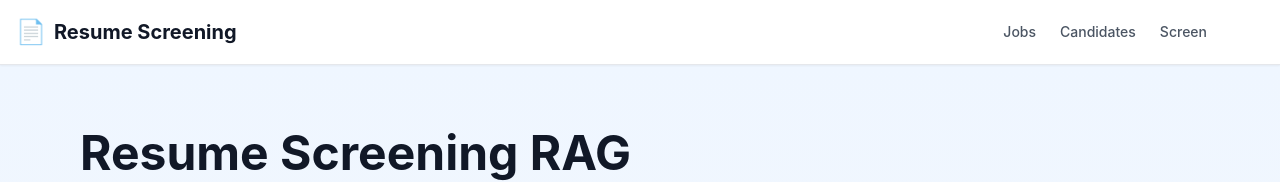
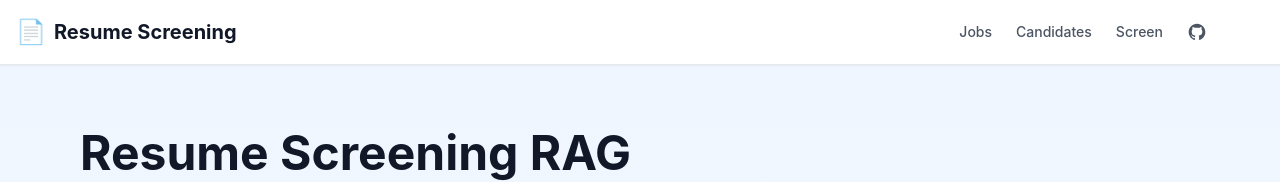
Before and after one commit to NisargChokshi45/rag-demo, a Next.js app: page / in a window 1280 px wide. Shown: the top 182 px of the page. Built offline with nearby package versions, Linux system fonts and the light colour scheme.

Commit message:
Adds Github repo link in the header

```diff
--- a/app/layout.tsx
+++ b/app/layout.tsx
@@ -46,6 +46,26 @@ export default function RootLayout({
               >
                 Screen
               </Link>
+              <a
+                href="https://github.com/NisargChokshi45/rag-demo"
+                target="_blank"
+                rel="noopener noreferrer"
+                className="text-gray-600 hover:text-gray-900 transition"
+                aria-label="GitHub repository"
+              >
+                <svg
+                  className="w-5 h-5"
+                  fill="currentColor"
+                  viewBox="0 0 24 24"
+                  aria-hidden="true"
+                >
+                  <path
+                    fillRule="evenodd"
+                    d="M12 2C6.477 2 2 6.484 2 12.017c0 4.425 2.865 8.18 6.839 9.49.5.092.682-.217.682-.483 0-.237-.008-.868-.013-1.703-2.782.603-3.369-1.343-3.369-1.343-.454-1.158-1.11-1.463-1.11-1.463-.908-.62.069-.608.069-.608 1.003.07 1.531 1.032 1.531 1.032.892 1.53 2.341 1.547 2.916 1.186.092-.923.35-1.546.636-1.903-2.22-.253-4.555-1.113-4.555-4.951 0-1.093.39-1.988 1.029-2.688-.103-.253-.446-1.272.098-2.65 0 0 .84-.27 2.75 1.025A9.578 9.578 0 0112 6.836c.85.004 1.705.114 2.504.336 1.909-1.296 2.747-1.027 2.747-1.027.546 1.379.202 2.398.1 2.651.64.7 1.028 1.595 1.028 2.688 0 3.848-2.339 4.695-4.566 4.942.359.31.678.921.678 1.856 0 1.338-.012 2.419-.012 2.747 0 .268.18.58.688.482C19.138 20.194 22 16.441 22 12.017 22 6.484 17.522 2 12 2z"
+                    clipRule="evenodd"
+                  />
+                </svg>
+              </a>
               <div className="sm:ml-4 sm:pl-4 sm:border-l sm:border-gray-200">
                 <AuthHeader />
               </div>
```
